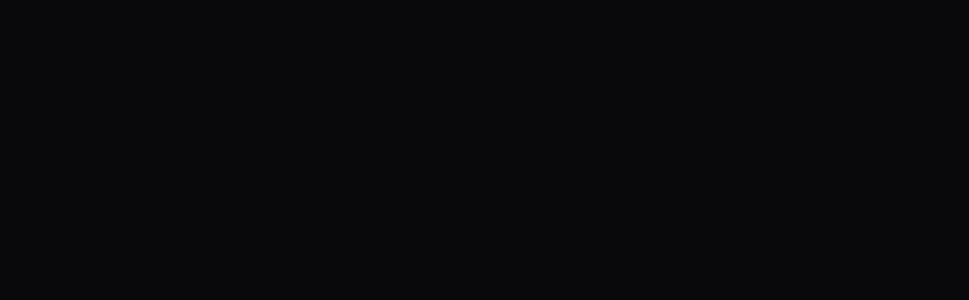
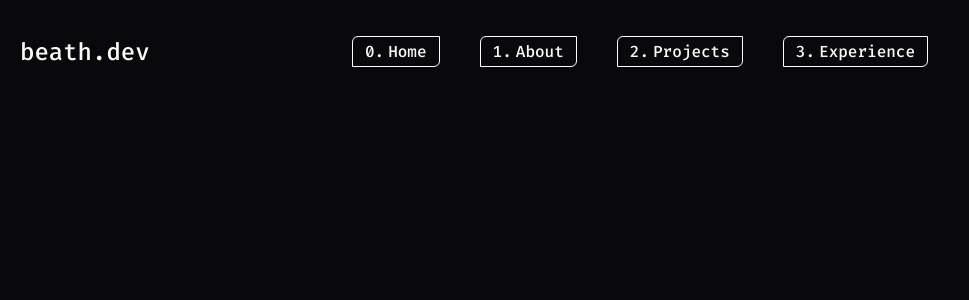
Before and after one commit to Beatheru/personal-website, a Next.js app: page / in a window 1280 px wide. Shown: the top 300 px of the page, without its empty margins (0-969 px from the left). Built offline with nearby package versions, Linux system fonts and the light colour scheme.

Commit message:
Add nav bar

```diff
--- a/app/layout.tsx
+++ b/app/layout.tsx
@@ -1,8 +1,9 @@
+import Nav from "@/components/Nav";
 import type { Metadata } from "next";
-import { Inter } from "next/font/google";
+import { Fira_Code } from "next/font/google";
 import "./globals.css";
 
-const inter = Inter({ subsets: ["latin"] });
+const fira = Fira_Code({ subsets: ["latin"] });
 
 export const metadata: Metadata = {
   title: "Beath",
@@ -16,7 +17,10 @@
 }>) {
   return (
     <html lang="en">
-      <body className={inter.className}>{children}</body>
+      <body className={fira.className}>
+        <Nav />
+        {children}
+      </body>
     </html>
   );
 }
--- /dev/null
+++ b/components/Nav.tsx
@@ -0,0 +1,34 @@
+import { FloatingNav } from "@/components/ui/floating-navbar";
+
+const navigation = [
+  { name: "Home", link: "#hero" },
+  { name: "About", link: "#about" },
+  { name: "Projects", link: "#projects" },
+  { name: "Experience", link: "#experience" }
+];
+
+const Nav = () => {
+  return (
+    <div>
+      <FloatingNav navItems={navigation} />
+      <nav className="absolute top-10 flex w-full items-center justify-center gap-10">
+        <a
+          href="#hero"
+          className="absolute left-5 text-2xl font-medium hover:text-yellow-400"
+        >
+          beath.dev
+        </a>
+        {navigation.map((item, index) => (
+          <a key={index} href={item.link} className="">
+            <span className="rounded-br-md rounded-tl-md border border-white px-3 py-1 font-medium hover:border-yellow-400 hover:text-yellow-400">
+              <span className="mr-1 hover:text-yellow-400">{index}.</span>
+              {item.name}
+            </span>
+          </a>
+        ))}
+      </nav>
+    </div>
+  );
+};
+
+export default Nav;
--- /dev/null
+++ b/components/ui/floating-navbar.tsx
@@ -0,0 +1,70 @@
+"use client";
+
+import React, { useState } from "react";
+import {
+  motion,
+  AnimatePresence,
+  useScroll,
+  useMotionValueEvent
+} from "framer-motion";
+import Link from "next/link";
+
+export const FloatingNav = ({
+  navItems
+}: {
+  navItems: {
+    name: string;
+    link: string;
+  }[];
+}) => {
+  const { scrollYProgress } = useScroll();
+
+  const [visible, setVisible] = useState(false);
+
+  useMotionValueEvent(scrollYProgress, "change", (current) => {
+    // Check if current is not undefined and is a number
+    if (typeof current === "number") {
+      let direction = current! - scrollYProgress.getPrevious()!;
+
+      if (scrollYProgress.get() < 0.05) {
+        setVisible(false);
+      } else {
+        if (direction < 0) {
+          setVisible(true);
+        } else {
+          setVisible(false);
+        }
+      }
+    }
+  });
+
+  return (
+    <AnimatePresence mode="wait">
+      <motion.div
+        initial={{
+          opacity: 1,
+          y: -100
+        }}
+        animate={{
+          y: visible ? 0 : -100,
+          opacity: visible ? 1 : 0
+        }}
+        transition={{
+          duration: 0.2
+        }}
+        className="fixed inset-x-0 top-10 z-[5000] mx-auto flex max-w-fit items-center justify-center gap-7 rounded-full border-2 border-white bg-black px-4 py-2 hover:border-yellow-400"
+      >
+        {navItems.map((navItem: any, index: number) => (
+          <Link
+            key={`link=${index}`}
+            href={navItem.link}
+            className="relative flex items-center font-medium text-white hover:text-yellow-400"
+          >
+            <span className="mr-1 hover:text-yellow-400">{index}.</span>
+            <span>{navItem.name}</span>
+          </Link>
+        ))}
+      </motion.div>
+    </AnimatePresence>
+  );
+};
--- a/package.json
+++ b/package.json
@@ -12,6 +12,7 @@
     "@radix-ui/react-slot": "^1.0.2",
     "class-variance-authority": "^0.7.0",
     "clsx": "^2.1.1",
+    "framer-motion": "^11.2.10",
     "lucide-react": "^0.395.0",
     "next": "14.2.4",
     "react": "^18",
```
Also changed, not shown: 1 other file (tests, documents, lock files or other folders).
